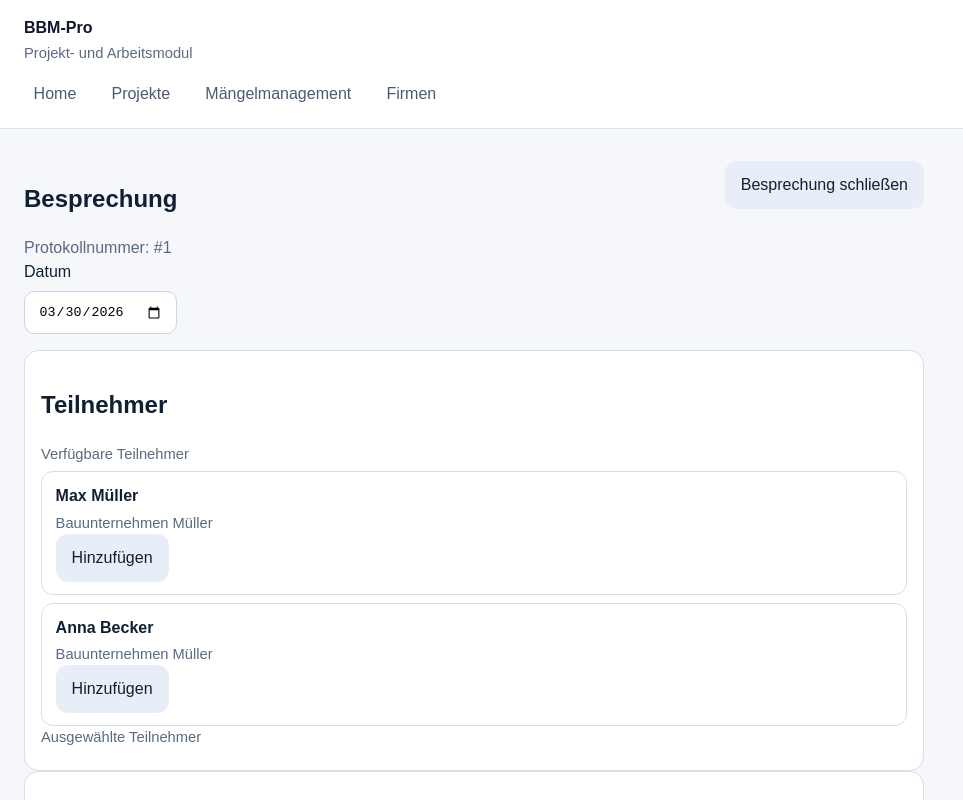
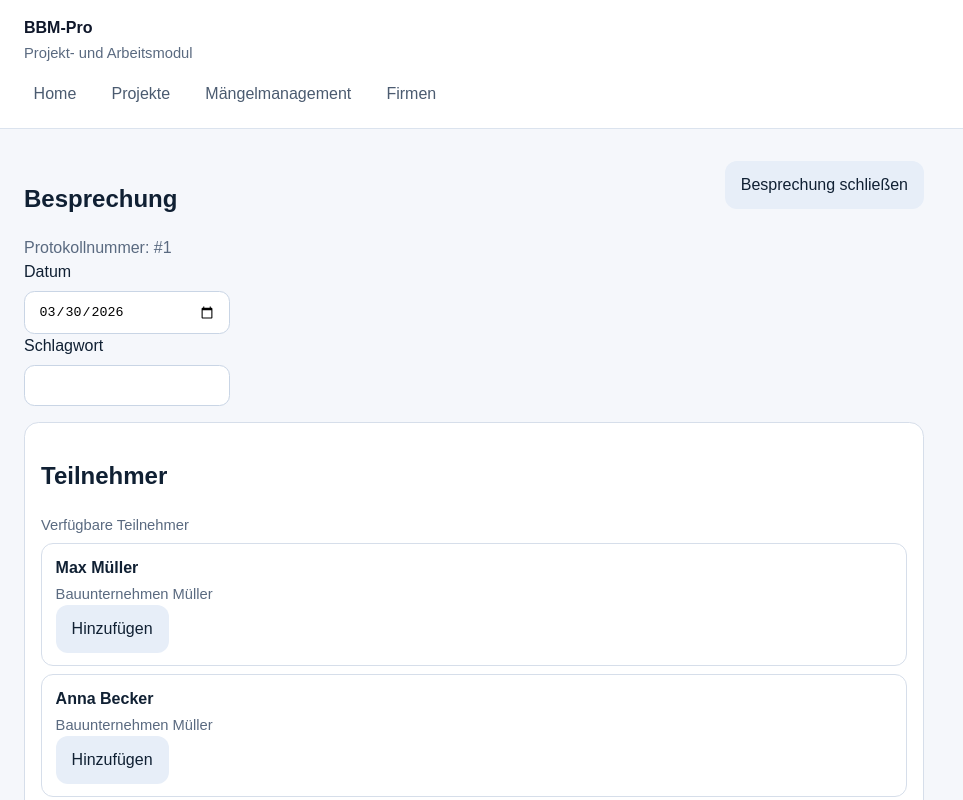
Before and after one commit to SteffenBandholt/BBM-Pro, a React (Vite) app: page /meetings/1 in a window 1280 px wide. Shown: the top 800 px of the page, without its empty margins (0-963 px from the left). Built offline with nearby package versions, Linux system fonts and the light colour scheme.

Commit message:
Lokales Schlagwort im Protokollkopf ergänzt

```diff
--- a/src/modules/meetings/pages/MeetingDetailPage.jsx
+++ b/src/modules/meetings/pages/MeetingDetailPage.jsx
@@ -271,6 +271,7 @@ export default function MeetingDetailPage() {
     id: meetingId,
     number: `#${meetingId}`,
     date: new Date().toISOString().slice(0, 10),
+    keyword: '',
     isClosed: false,
   });
   const [participants, setParticipants] = useState([]);
@@ -442,6 +443,13 @@ export default function MeetingDetailPage() {
               onChange={(event) => handleMeetingChange('date', event.target.value)}
             />
           </label>
+          <label className="field">
+            <span>Schlagwort</span>
+            <input
+              value={meeting.keyword}
+              onChange={(event) => handleMeetingChange('keyword', event.target.value)}
+            />
+          </label>
         </div>
         <button
           type="button"
```
